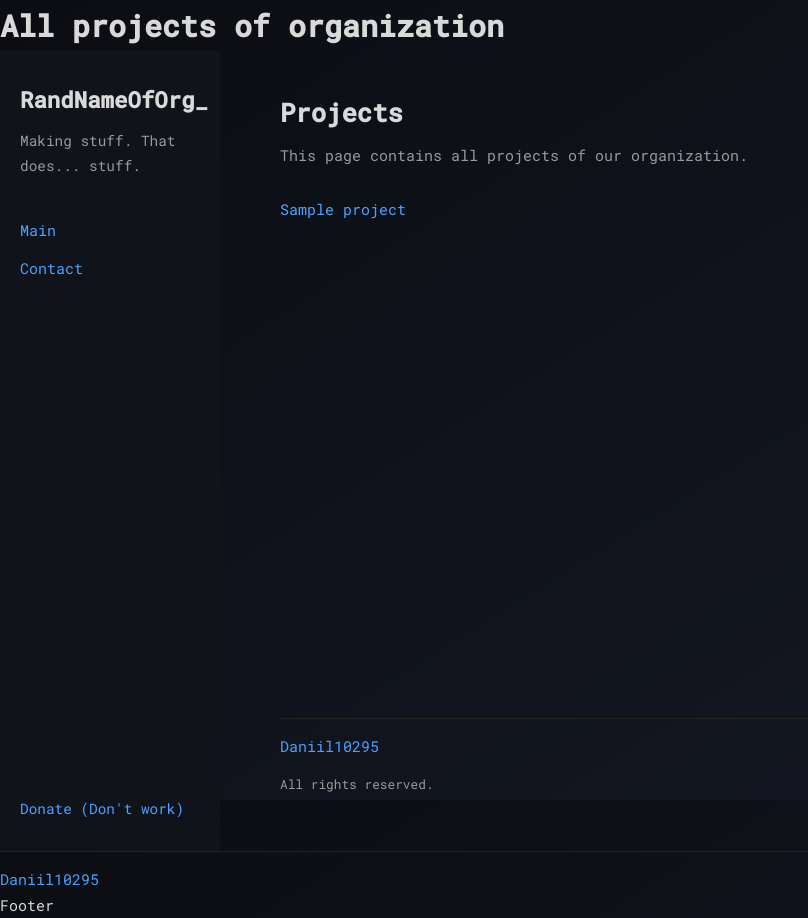
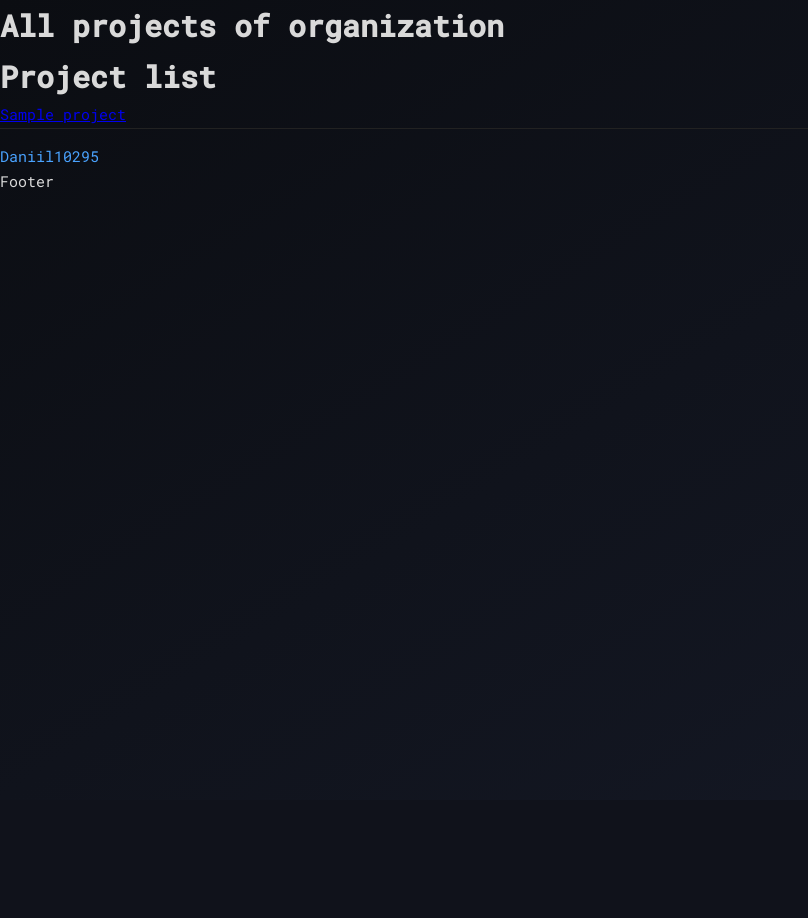
Before and after one commit to RandNameOfOrg/randnameoforg.github.io, a Python web app: template templates/index.html in a window 1280 px wide. Shown: the whole page, without its empty margins (0-808 px from the left). After the commit the page ends 188 px from the top, so only its background shows below. Run offline with Jinja, Linux system fonts and the light colour scheme; the template is opened without the code that fills it: most values are stand-ins (such as "Sample title", 1, 10 or a date in 2020).

Commit message:
Update index.html

```diff
--- a/templates/index.html
+++ b/templates/index.html
@@ -3,37 +3,14 @@
 {% set title = "All projects of organization" %}
 
 {% block content %}
-<div class="wrapper">
-    <aside class="sidebar">
-        <h1>RandNameOfOrg_</h1>
-        <p class="tagline">Making stuff. That does... stuff.</p>
-
-        <nav>
-            <a href="/">Main</a>
-            <a href="/contact">Contact</a>
-        </nav>
-
-        <div class="bottom-link">
-            <a href="#">Donate (Don't work)</a>
-        </div>
-    </aside>
-
-    <main class="content">
-        <h2>Projects</h2>
-        <p>This page contains all projects of our organization.</p>
-
-        <ul>
-            {% for project in info.projects %}
-            <li>
-                <a href="{{ info.base_url }}{{ info.projects_urls.get(project) }}">{{ project }}</a>
-            </li>
-            {% endfor %}
-        </ul>
-
-        <footer>
-            <p><a href="https://github.com/Daniil10295">Daniil10295</a></p>
-            <p class="small">All rights reserved.</p>
-        </footer>
-    </main>
+<div class="project_list">
+    <h1>Project list</h1>
+    <ol>
+        {% for project in info.projects %}
+        <li>
+            <a href="{{ info.base_url }}{{ info.projects_urls.get(project) }}">{{ project }}</a>
+        </li>
+        {% endfor %}
+    </ol>
 </div>
 {% endblock %}
```
